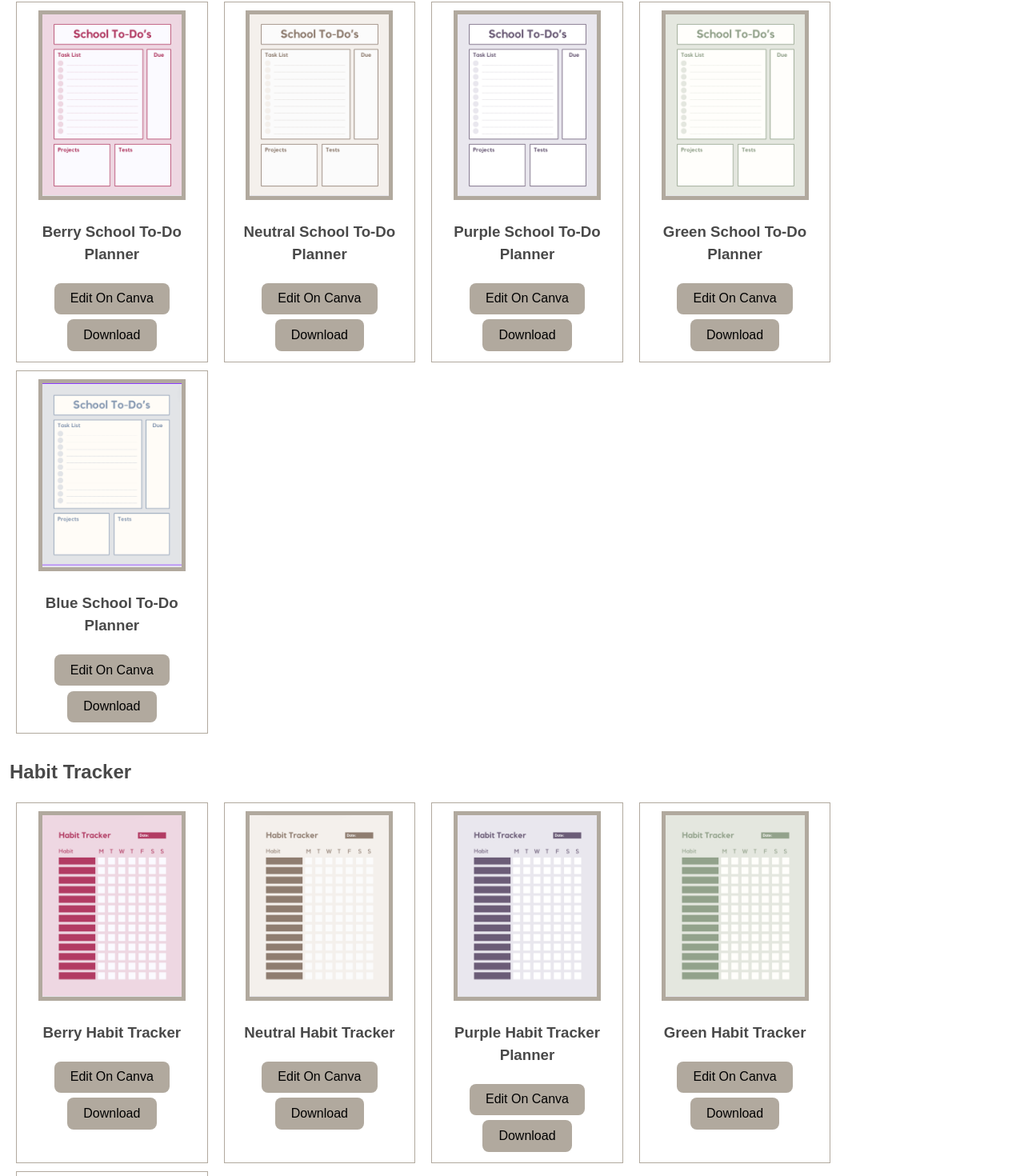
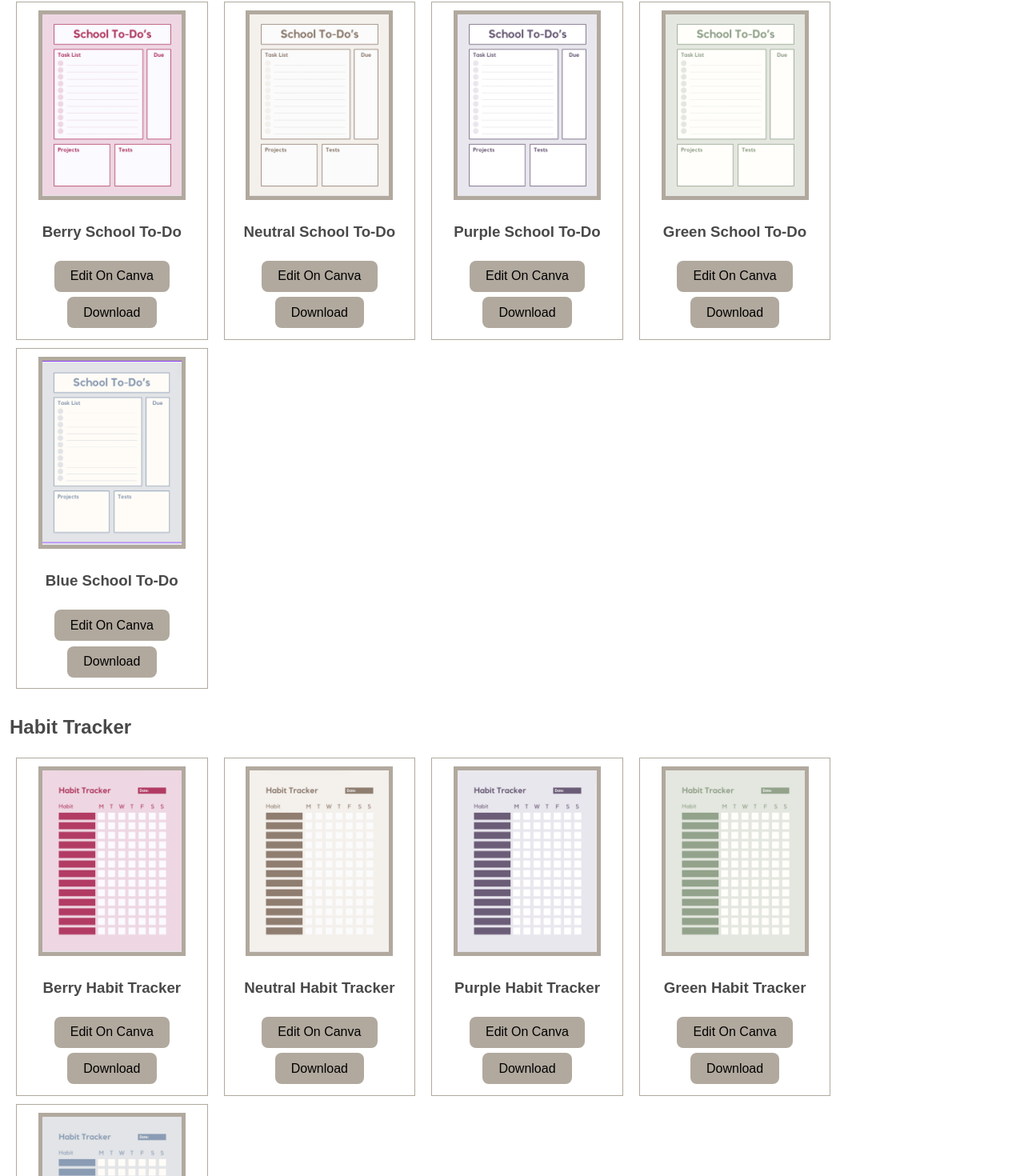
Before and after one commit to Berry-Planner/Berry-Planner, a React (Create React App) app: page / in a window 1280 px wide. Shown: the part 1247-2717 px from the top of the page at 80% size. Built offline with nearby package versions, Linux system fonts and the light colour scheme.

Commit message:
removed planner part

```diff
--- a/src/sections/HabitTracker/Planner.js
+++ b/src/sections/HabitTracker/Planner.js
@@ -29,7 +29,7 @@ const planners = [
     },
     {
       id: 3,
-      name: 'Purple Habit Tracker Planner',
+      name: 'Purple Habit Tracker',
       description: 'This is the description for Product 1.',
       image: Purple,
       canva:"https://www.canva.com/design/DAF-_dJyOw8/ozihJILqmcNTm1EilWkSmw/view?utm_content=DAF-_dJyOw8&utm_campaign=designshare&utm_medium=link&utm_source=publishsharelink&mode=preview",
--- a/src/sections/SchoolToDo/Planner.js
+++ b/src/sections/SchoolToDo/Planner.js
@@ -13,7 +13,7 @@ import BlueCanva from "./pdfs/Blue School To-Do.pdf";
 const planners = [
     {
       id: 1,
-      name: 'Berry School To-Do Planner',
+      name: 'Berry School To-Do',
       description: 'This is the description for Product 1.',
       image: Berry,
       canva: "https://www.canva.com/design/DAGATVf9ZLY/dRtCLOzXHeM219kfnKtCGw/view?utm_content=DAGATVf9ZLY&utm_campaign=designshare&utm_medium=link&utm_source=publishsharelink&mode=preview",
@@ -21,7 +21,7 @@ const planners = [
     },
     {
       id: 2,
-      name: 'Neutral School To-Do Planner',
+      name: 'Neutral School To-Do',
       description: 'This is the description for Product 1.',
       image: Neutral,
       canva: "https://www.canva.com/design/DAGATRp9_YM/DK1SDAiYZ_CfZZwiETzOjg/view?utm_content=DAGATRp9_YM&utm_campaign=designshare&utm_medium=link&utm_source=publishsharelink&mode=preview",
@@ -29,7 +29,7 @@ const planners = [
     },
     {
       id: 3,
-      name: 'Purple School To-Do Planner',
+      name: 'Purple School To-Do',
       description: 'This is the description for Product 1.',
       image: Purple,
       canva:"https://www.canva.com/design/DAGATb62PFI/aUzhebkiRzCd3zbBLB7gDA/view?utm_content=DAGATb62PFI&utm_campaign=designshare&utm_medium=link&utm_source=publishsharelink&mode=preview",
@@ -37,7 +37,7 @@ const planners = [
     },
     {
       id: 4,
-      name: 'Green School To-Do Planner',
+      name: 'Green School To-Do',
       description: 'This is the description for Product 1.',
       image: Green,
       canva: "https://www.canva.com/design/DAGATeDnwFg/dUV1GuVNoOXgLEnf-F29pg/view?utm_content=DAGATeDnwFg&utm_campaign=designshare&utm_medium=link&utm_source=publishsharelink&mode=preview",
@@ -45,7 +45,7 @@ const planners = [
     },
     {
       id: 5,
-      name: 'Blue School To-Do Planner',
+      name: 'Blue School To-Do',
       description: 'This is the description for Product 1.',
       image: Blue,
       canva: "https://www.canva.com/design/DAGAMJABr7s/QDrGJRvRhwL6NnxkBvHcIA/view?utm_content=DAGAMJABr7s&utm_campaign=designshare&utm_medium=link&utm_source=publishsharelink&mode=preview",
```
